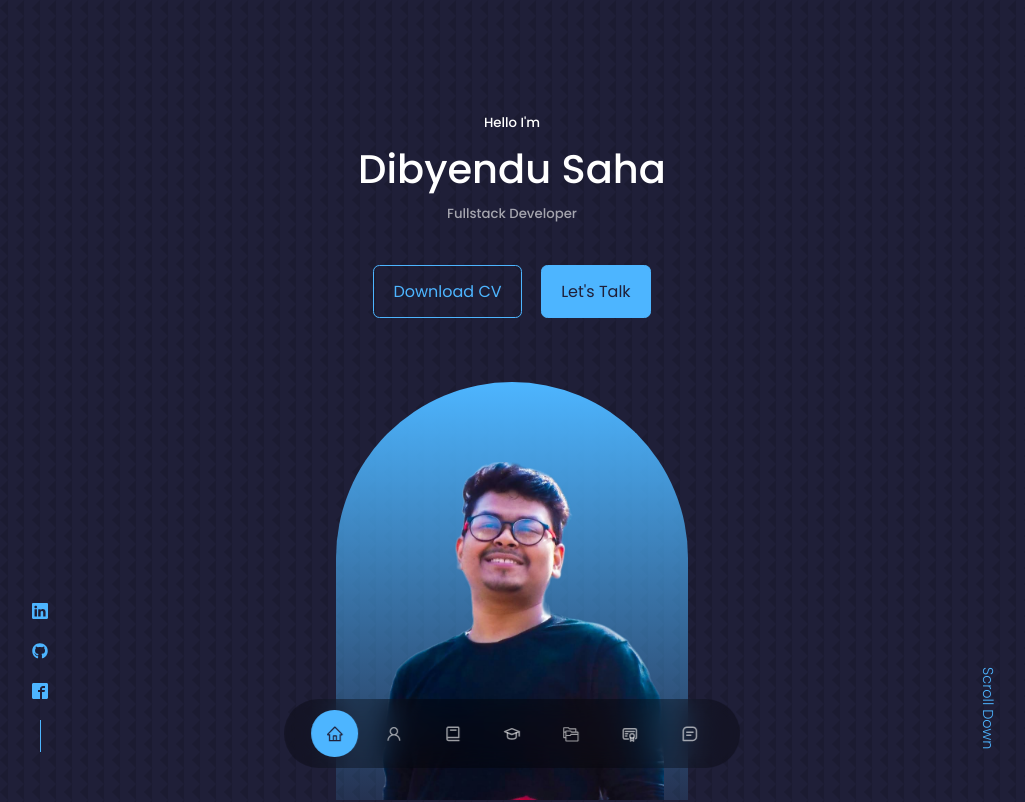
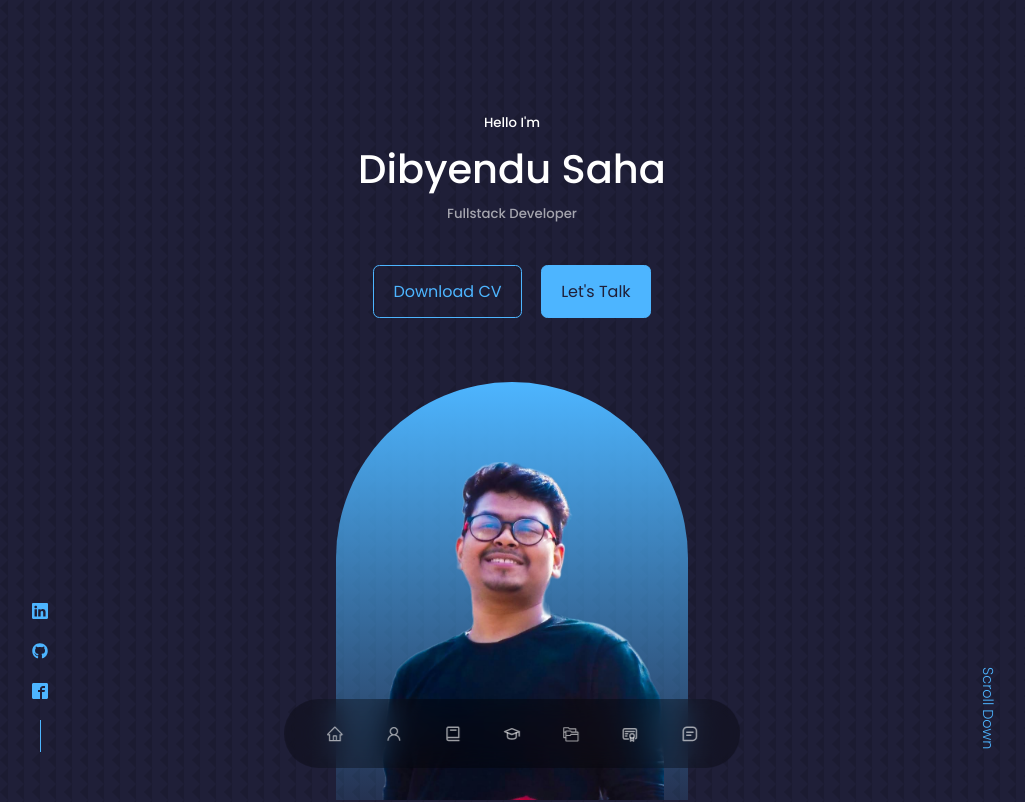
Before and after one commit to dip4012/portfolio-website, a React (Create React App) app: page / in a window 1280 px wide. Shown: the top 802 px of the page, without its empty margins (128-1153 px from the left). Built offline with nearby package versions, Linux system fonts and the light colour scheme.

Commit message:
Corrected warnings

```diff
--- a/src/components/Contact/Contact.jsx
+++ b/src/components/Contact/Contact.jsx
@@ -41,7 +41,7 @@ const Contact = () => {
 						<MdMailOutline className="contact__optionIcon" />
 						<h4>Email</h4>
 						<h5>dip4012@gmail.com</h5>
-						<a href="mailto:dip4012@gmail.com" target="_blank">
+						<a href="mailto:dip4012@gmail.com" target="_blank" rel="noreferrer">
 							Send a message
 						</a>
 					</article>
@@ -50,7 +50,7 @@ const Contact = () => {
 						<RiMessengerLine className="contact__optionIcon" />
 						<h4>Messenger</h4>
 						<h5>dip4012</h5>
-						<a href="https://m.me/dip4012" target="_blank">
+						<a href="https://m.me/dip4012" target="_blank" rel="noreferrer">
 							Send a message
 						</a>
 					</article>
@@ -61,6 +61,7 @@ const Contact = () => {
 						<a
 							href="https://api.whatsapp.com/send?phone=+919330045453"
 							target="_blank"
+							rel="noreferrer"
 						>
 							Send a message
 						</a>
--- a/src/components/Footer/Footer.jsx
+++ b/src/components/Footer/Footer.jsx
@@ -7,13 +7,13 @@ import { IoLogoTwitter } from "react-icons/io";
 const Footer = () => {
 	return (
 		<footer>
-			<a href="#" className="footer__logo">
+			<a href="#home" className="footer__logo">
 				Dibyendu Saha
 			</a>
 
 			<ul className="permalinks">
 				<li>
-					<a href="#">Home</a>
+					<a href="#home">Home</a>
 				</li>
 				<li>
 					<a href="#about">About</a>
--- a/src/components/Header/Header.jsx
+++ b/src/components/Header/Header.jsx
@@ -6,7 +6,7 @@ import HeaderSocials from "./HeaderSocials";
 
 const Header = () => {
 	return (
-		<header>
+		<header id="home">
 			<div className="container header__container">
 				<h5>Hello I'm</h5>
 				<h1>Dibyendu Saha</h1>
--- a/src/components/Nav/Nav.jsx
+++ b/src/components/Nav/Nav.jsx
@@ -14,8 +14,8 @@ const Nav = () => {
 	return (
 		<nav>
 			<a
-				href="#"
-				className={active === "#" ? "active" : ""}
+				href="#home"
+				className={active === "#home" ? "active" : ""}
 				onClick={() => setActive("#")}
 			>
 				<AiOutlineHome />
```
